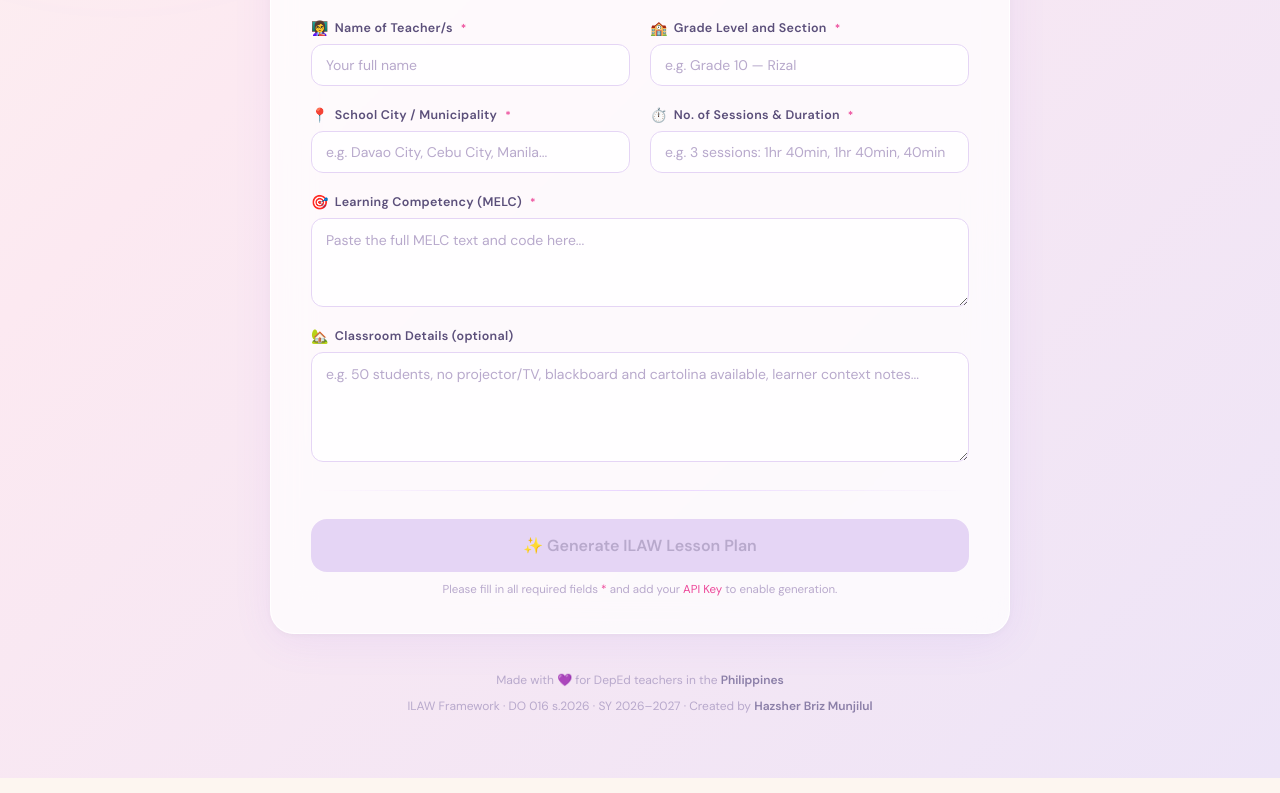
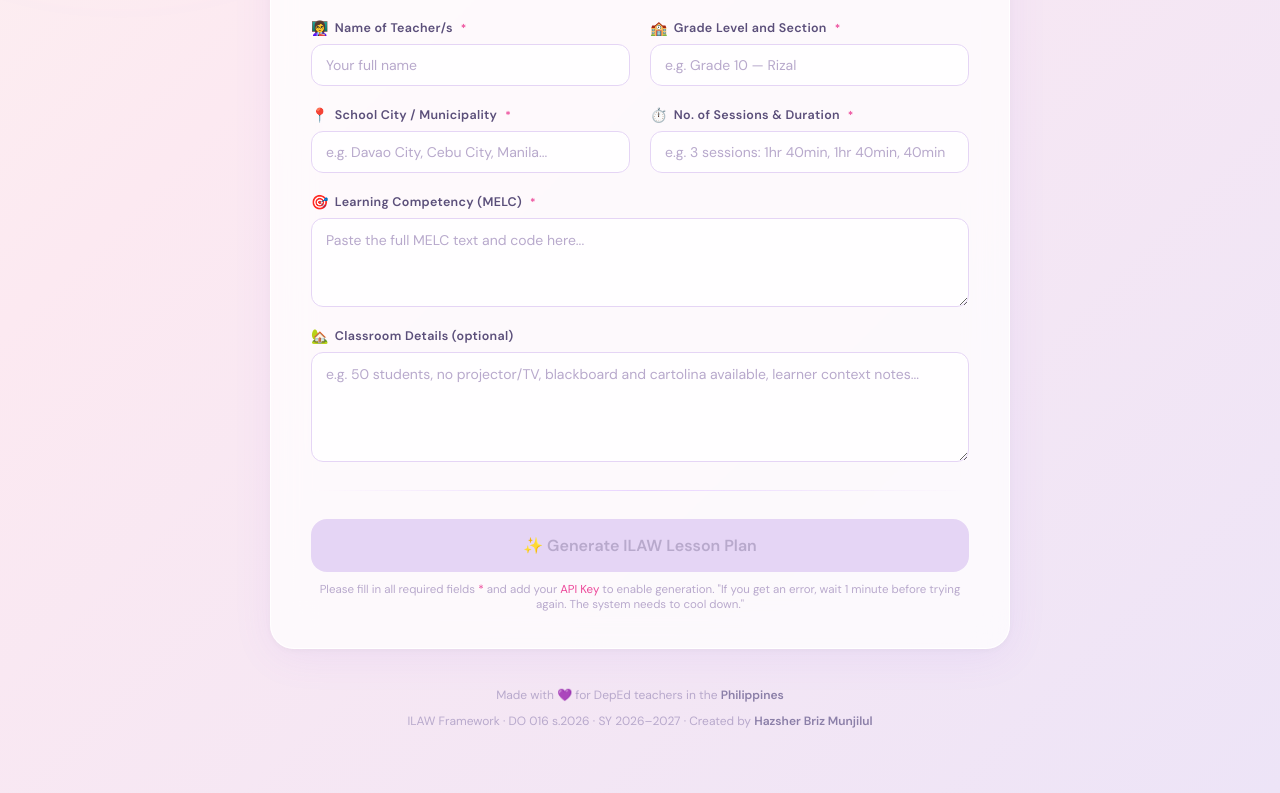
Before and after one commit to hazshermunjilul001-boop/ilaw, a Next.js app: page / in a window 1280 px wide. Shown: the part 832-1625 px from the top of the page. Built offline with nearby package versions, Linux system fonts and the light colour scheme.

Commit message:
add line

```diff
--- a/app/page.tsx
+++ b/app/page.tsx
@@ -753,6 +753,7 @@ export default function Home() {
               {!allFilled && !loading && (
                 <p className="req-note" style={{ marginTop: 10, textAlign: 'center' }}>
                   Please fill in all required fields <span>*</span> and add your <span>API Key</span> to enable generation.
+                  "If you get an error, wait 1 minute before trying again. The system needs to cool down."
                 </p>
               )}
 
```
